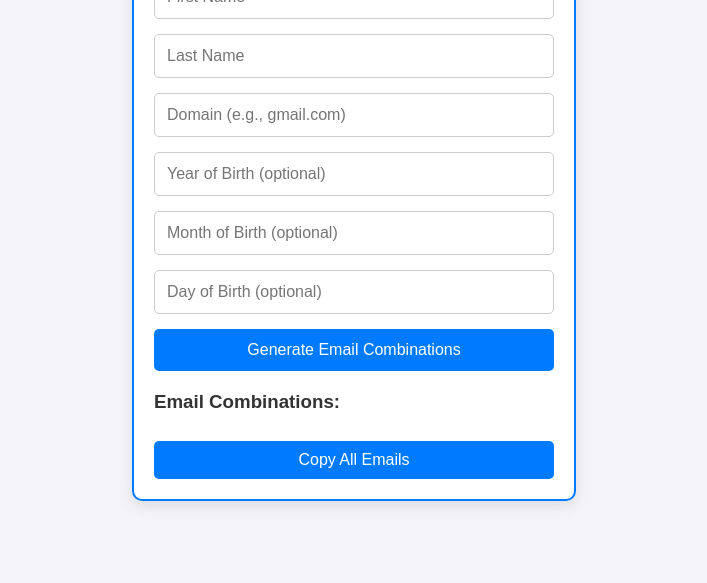
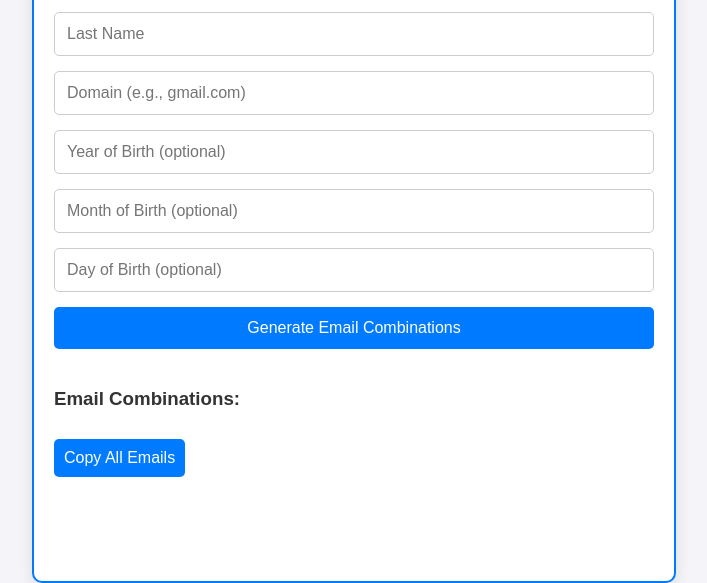
Before and after one commit to leelasrinivasatla/secure-code-analysis, a plain HTML site: page index.html in a window 1280 px wide. Shown: the part 221-804 px from the top of the page, without its empty margins (286-993 px from the left). Drawn offline with Linux system fonts and the light colour scheme.

Commit message:
Update styles.css

```diff
--- a/styles.css
+++ b/styles.css
@@ -7,7 +7,8 @@ body {
   display: flex;
   justify-content: center;
   align-items: center;
-  min-height: 100vh;
+  min-height: 100vh; /* Ensure full height coverage */
+  overflow: hidden; /* Prevent overflow */
 }
 
 /* Container for the form */
@@ -17,8 +18,8 @@ body {
   border-radius: 10px;
   box-shadow: 0px 5px 15px rgba(0, 0, 0, 0.1);
   border: 2px solid #007bff;
-  max-width: 400px;
-  width: 100%;
+  max-width: 600px; /* Maximum width for larger screens */
+  width: 100%; /* Full width on smaller screens */
 }
 
 /* Form heading */
@@ -63,6 +64,11 @@ button:hover {
   color: #333;
 }
 
+.results-container {
+  display: flex;
+  flex-direction: column;
+}
+
 .results ul {
   list-style-type: none;
   padding: 0;
@@ -74,6 +80,25 @@ button:hover {
   margin-bottom: 5px;
   border: 1px solid #ddd;
   border-radius: 5px;
+}
+
+/* Responsive styles for desktop */
+@media (min-width: 768px) {
+  .results-container {
+    flex-direction: row; /* Align items in a row */
+    justify-content: space-between; /* Space between items */
+    align-items: flex-start; /* Align items at the start */
+  }
+
+  #resultList {
+    flex: 1; /* Take up available space */
+    margin-right: 10px; /* Space between list and button */
+  }
+
+  #copyButton {
+    width: auto; /* Make button width auto */
+    align-self: center; /* Center button vertically */
+  }
 }
 
 /* Copy Button */
@@ -90,3 +115,11 @@ button:hover {
 #copyButton:hover {
   background-color: #0056b3;
 }
+
+/* Full height for form container */
+.form-container {
+  height: calc(100vh - 40px); /* Full height minus some padding */
+  display: flex;
+  flex-direction: column;
+  justify-content: center; /* Center content vertically */
+}
```
